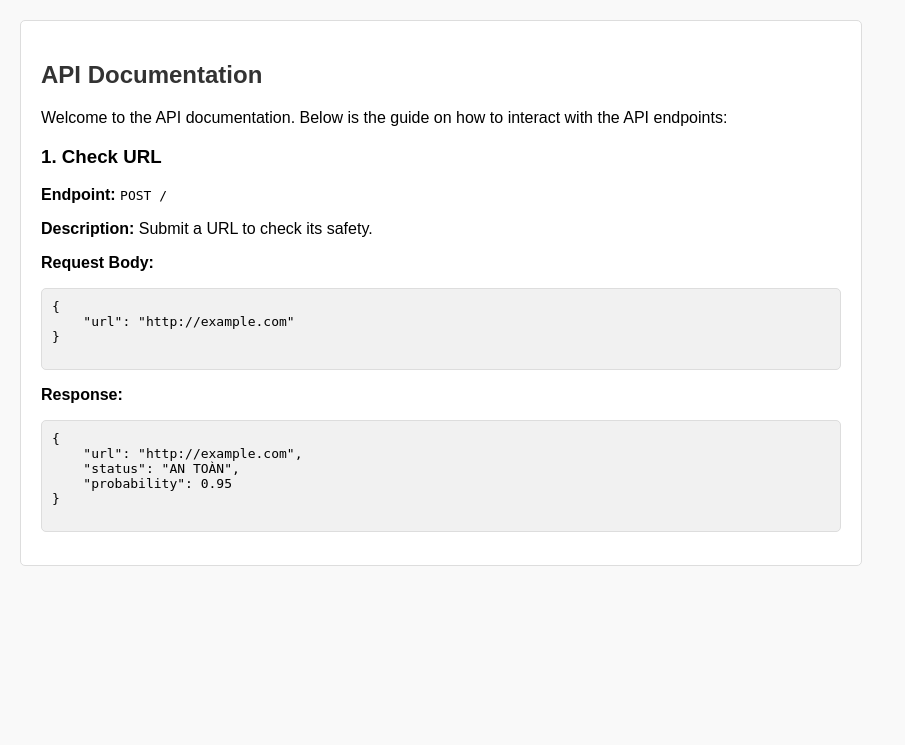
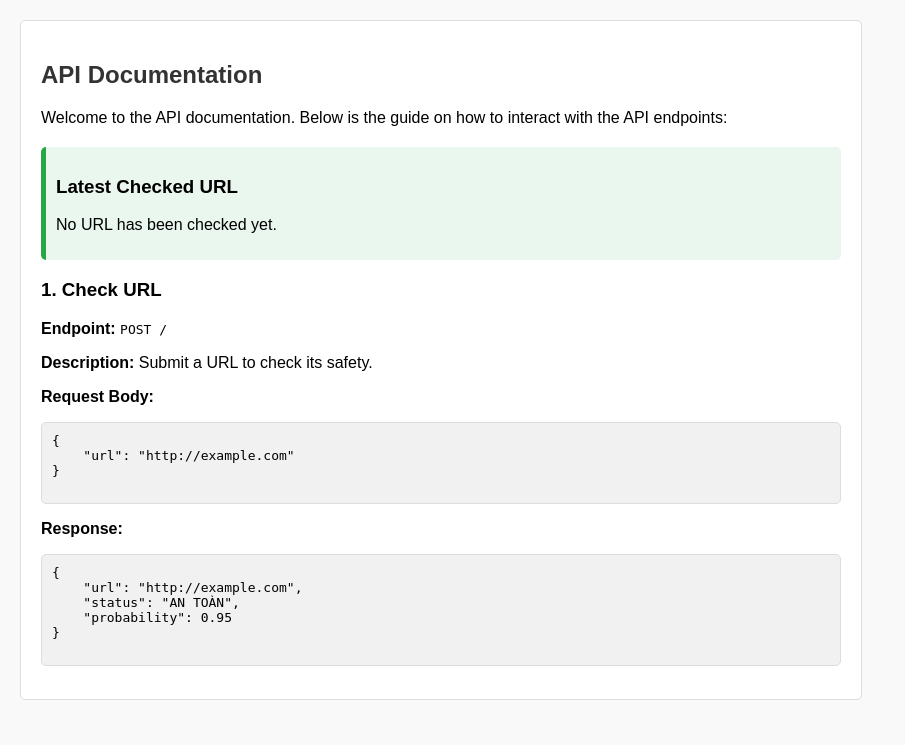
Before and after one commit to TrongNghianeee/WEBIOT, a Flask app: page /api in a window 1280 px wide. Shown: the part 55-800 px from the top of the page, without its empty margins (0-905 px from the left). Run offline with Flask 3, Linux system fonts and the light colour scheme; parts of the project's set-up code (start-up, migrations or seed data) failed here and were passed over.

Commit message:
ble ble ble

```diff
--- a/app.py
+++ b/app.py
@@ -7,6 +7,9 @@ import tensorflow as tf
 from models import dataset_ops, vectorization_ops
 
 app = Flask(__name__)
+
+# Store the latest checked URL and its status
+detected_url_status = {"url": None, "status": None}
 
 data_file = "data.csv"
 if not os.path.exists(data_file):
@@ -91,8 +94,9 @@ def add_evaluate():
 
     return render_template('add_evaluate.html', rows=rows)
 
-@app.route('/', methods=['GET', 'POST'])
+@app.route('/home', methods=['GET', 'POST'])
 def home():
+    global detected_url_status
     if request.method == 'POST':
         url = request.form.get('url')
         if url:
@@ -101,6 +105,10 @@ def home():
                 "url": url,
                 "status": message,
                 "probability": round(probability, 2)
+            }
+            detected_url_status = {
+                "url": url,
+                "status": f"{message} (Xác suất: {round(probability, 2)})"
             }
             if request.headers.get('Content-Type') == 'application/json':
                 return jsonify(response)
@@ -138,7 +146,8 @@ def download_file():
 
 @app.route('/api')
 def api_documentation():
-    return render_template('api.html')
+    global detected_url_status
+    return render_template('api.html', detected_url_status=detected_url_status)
 
 if __name__ == '__main__':
     app.run(debug=True)
--- a/templates/add_evaluate.html
+++ b/templates/add_evaluate.html
@@ -96,7 +96,7 @@
 <body>
     <div>
         <nav>
-            <button onclick="location.href='/'">Home</button>
+            <button onclick="location.href='/home'">Home</button>
             <button onclick="location.href='/download'">Download Data</button>
             <button onclick="location.href='/api'">API</button>
             <button disabled>Protect your browser</button>
--- a/templates/api.html
+++ b/templates/api.html
@@ -49,12 +49,19 @@
             border-radius: 5px;
             white-space: pre-wrap;
         }
+        .latest-url {
+            margin-top: 20px;
+            padding: 10px;
+            background-color: #e9f7ef;
+            border-left: 5px solid #28a745;
+            border-radius: 5px;
+        }
     </style>
 </head>
 <body>
     <div>
         <nav>
-            <button onclick="location.href='/'">Home</button>
+            <button onclick="location.href='/home'">Home</button>
             <button onclick="location.href='/add_evaluate'">Add & Evaluate</button>
             <button onclick="location.href='/download'">Download Data</button>
             <button disabled>Protect your browser</button>
@@ -64,6 +71,16 @@
     <div class="content">
         <h2>API Documentation</h2>
         <p>Welcome to the API documentation. Below is the guide on how to interact with the API endpoints:</p>
+
+        <div class="latest-url">
+            <h3>Latest Checked URL</h3>
+            {% if detected_url_status.url %}
+            <p><strong>URL:</strong> {{ detected_url_status.url }}</p>
+            <p><strong>Status:</strong> {{ detected_url_status.status }}</p>
+            {% else %}
+            <p>No URL has been checked yet.</p>
+            {% endif %}
+        </div>
 
         <h3>1. Check URL</h3>
         <p><strong>Endpoint:</strong> <code>POST /</code></p>
@@ -82,7 +99,6 @@
     "probability": 0.95
 }
         </pre>
-
     </div>
 </body>
 </html>
```
